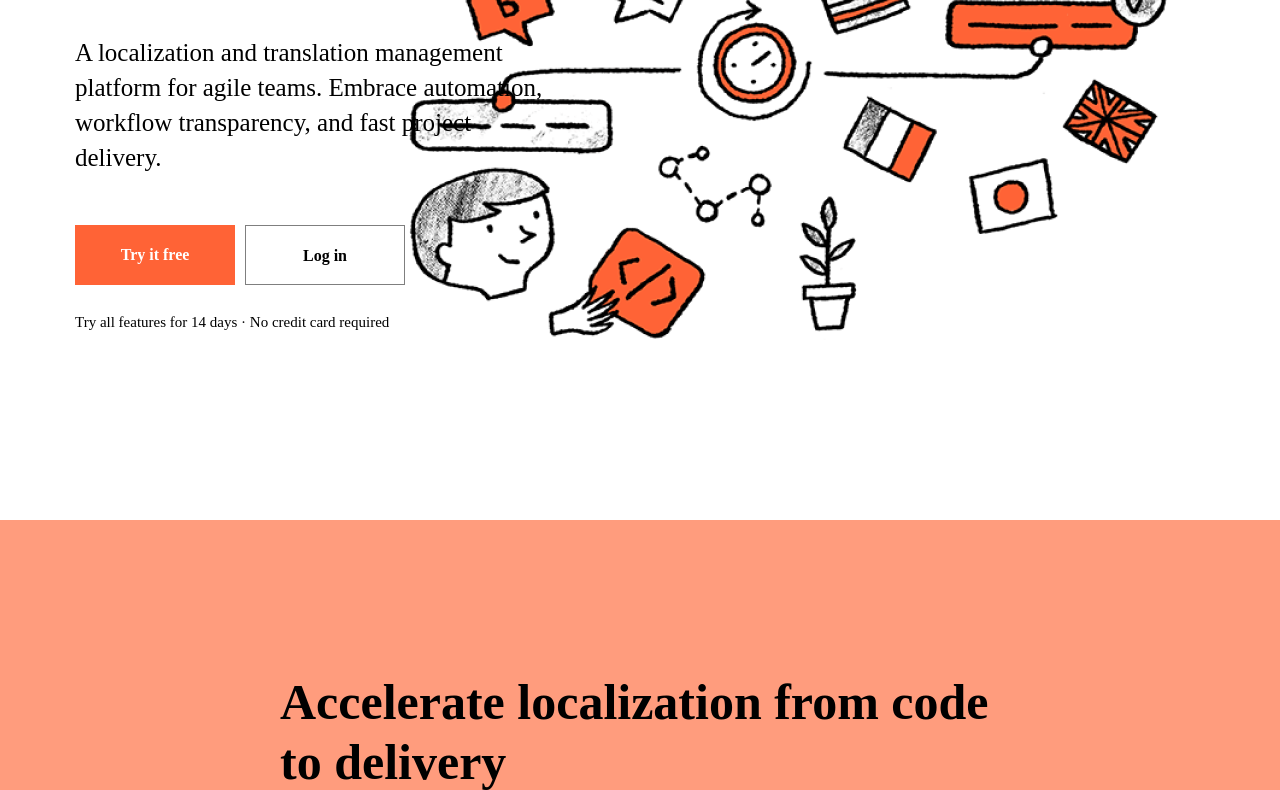
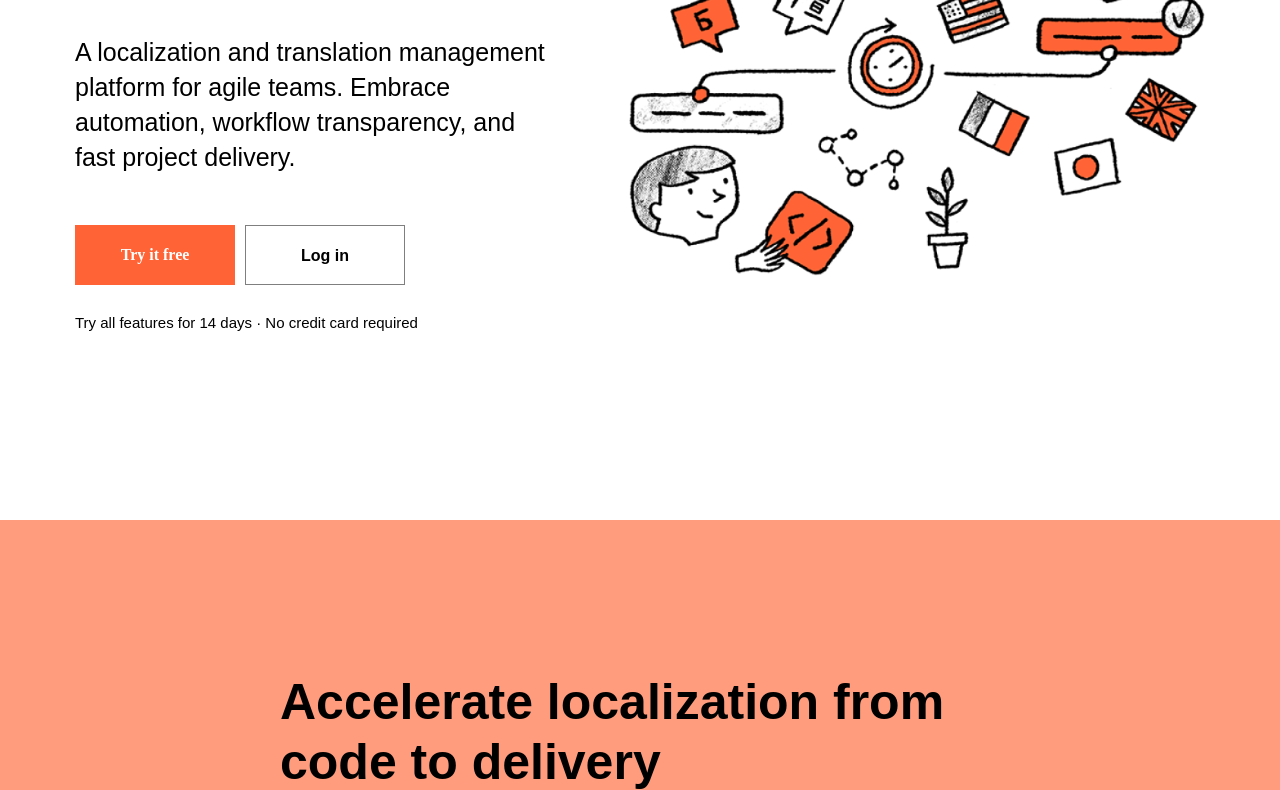
Before and after one commit to Serhii-Dunyashenko/Lokalise-homework, a plain HTML site: page index.html in a window 1280 px wide. Shown: the part 449-1239 px from the top of the page. Drawn offline with Linux system fonts and the light colour scheme; a web font is replaced by a local one.

Commit message:
container size changed to 1290px

```diff
--- /dev/null
+++ b/reset.css
@@ -0,0 +1,129 @@
+/* http://meyerweb.com/eric/tools/css/reset/
+   v2.0 | 20110126
+   License: none (public domain)
+*/
+
+html,
+body,
+div,
+span,
+applet,
+object,
+iframe,
+h1,
+h2,
+h3,
+h4,
+h5,
+h6,
+p,
+blockquote,
+pre,
+a,
+abbr,
+acronym,
+address,
+big,
+cite,
+code,
+del,
+dfn,
+em,
+img,
+ins,
+kbd,
+q,
+s,
+samp,
+small,
+strike,
+strong,
+sub,
+sup,
+tt,
+var,
+b,
+u,
+i,
+center,
+dl,
+dt,
+dd,
+ol,
+ul,
+li,
+fieldset,
+form,
+label,
+legend,
+table,
+caption,
+tbody,
+tfoot,
+thead,
+tr,
+th,
+td,
+article,
+aside,
+canvas,
+details,
+embed,
+figure,
+figcaption,
+footer,
+header,
+hgroup,
+menu,
+nav,
+output,
+ruby,
+section,
+summary,
+time,
+mark,
+audio,
+video {
+  margin: 0;
+  padding: 0;
+  border: 0;
+  font-size: 100%;
+  font: inherit;
+  vertical-align: baseline;
+}
+/* HTML5 display-role reset for older browsers */
+article,
+aside,
+details,
+figcaption,
+figure,
+footer,
+header,
+hgroup,
+menu,
+nav,
+section {
+  display: block;
+}
+body {
+  line-height: 1;
+}
+ol,
+ul {
+  list-style: none;
+}
+blockquote,
+q {
+  quotes: none;
+}
+blockquote:before,
+blockquote:after,
+q:before,
+q:after {
+  content: "";
+  content: none;
+}
+table {
+  border-collapse: collapse;
+  border-spacing: 0;
+}
--- a/styles.css
+++ b/styles.css
@@ -1,13 +1,13 @@
 body {
   margin: 0;
   box-sizing: border-box;
-  font-family: "Graphik LCG";
+  font-family: "Graphik LCG", sans-serif;
   background-color: #e5e5e5;
 }
 .container {
   margin: 0 auto;
   padding: 0px 75px;
-  max-width: 1440px;
+  max-width: 1290px;
 }
 .header {
   background-color: #fff;
@@ -113,7 +113,8 @@ body {
 .main-banner-wrap {
   background-image: url("image/Main_Banner.png");
   background-repeat: no-repeat;
-  background-position: 90% 50%;
+  background-position: 100% 50%;
+  background-size: 51%;
   padding: 130px 0px 170px 0px;
 }
 .main-banner-text {
```
